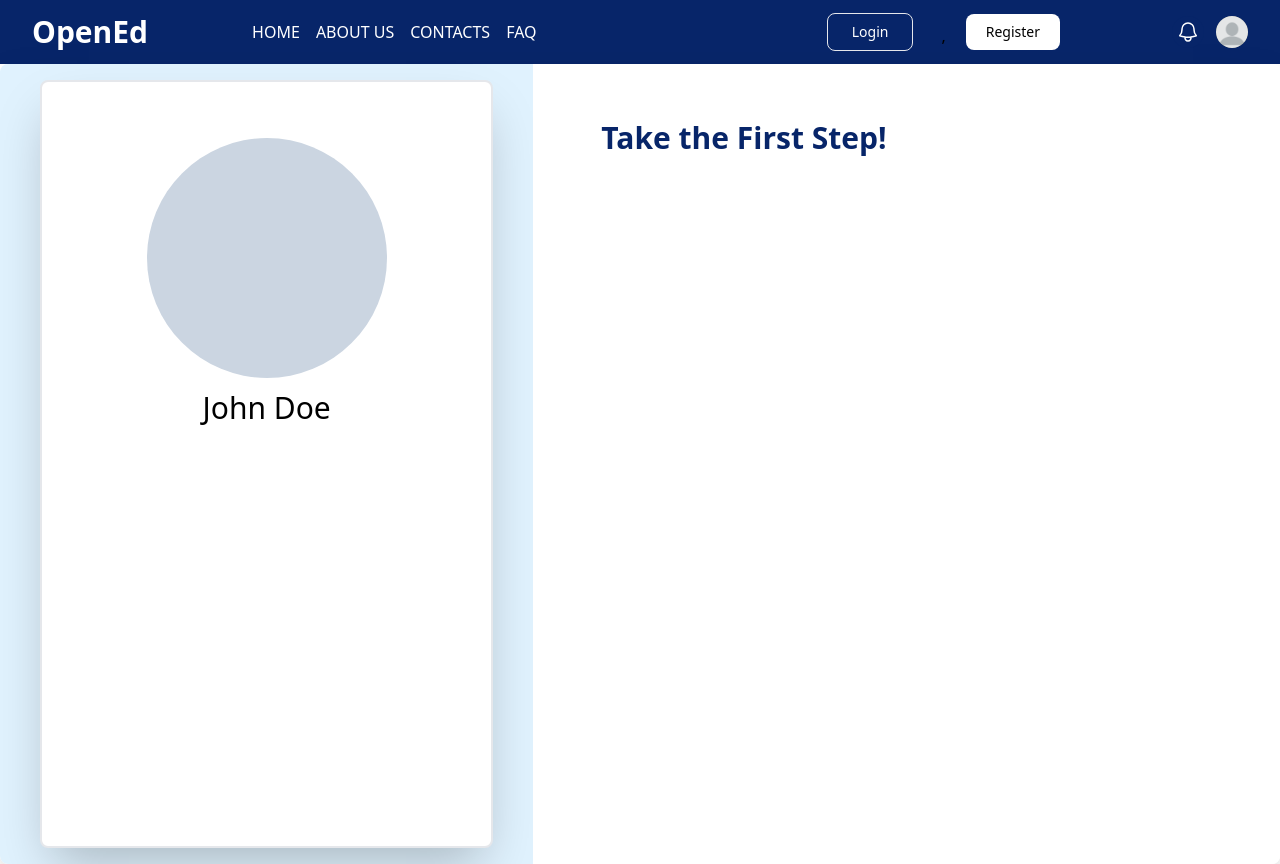
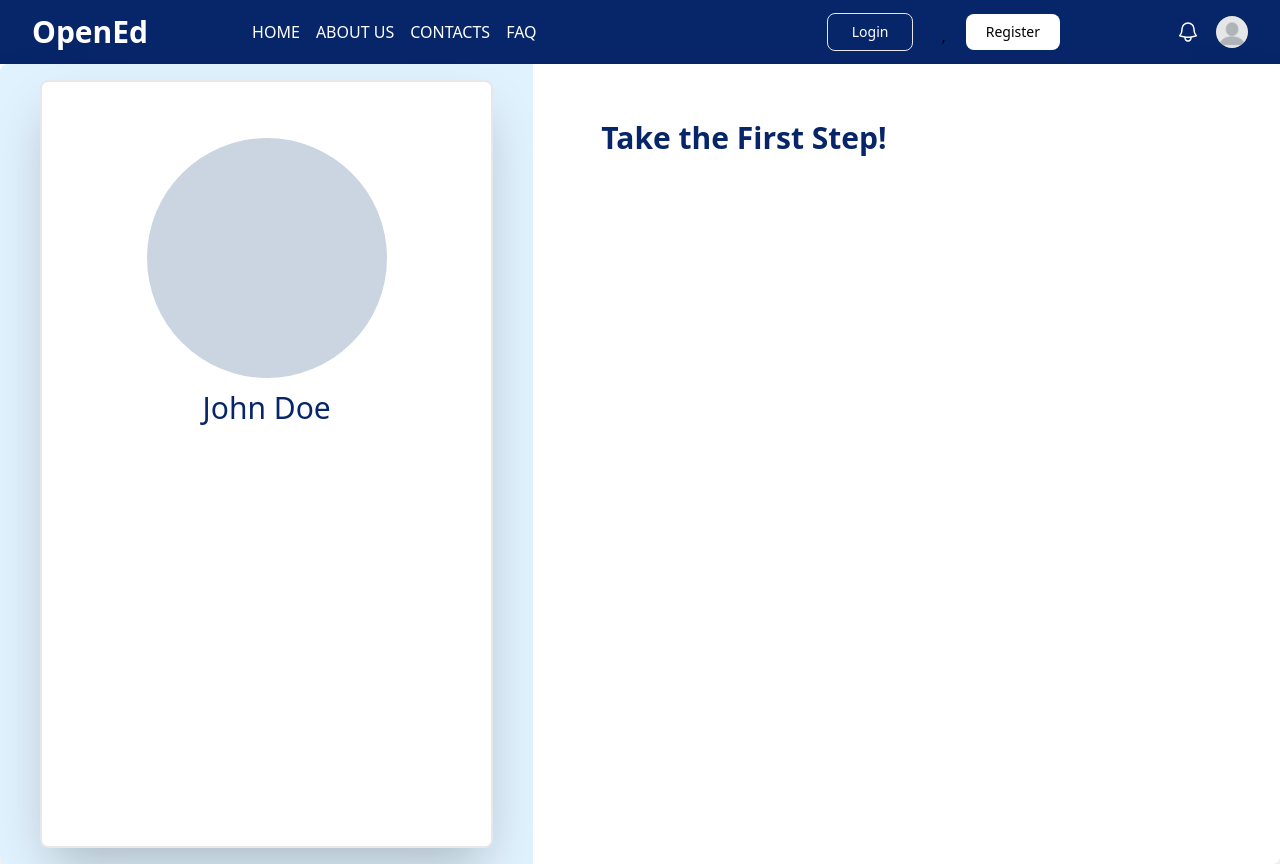
Before and after one commit to Xanvia/MOOC-IT-Center-UOP, a Next.js app in the folder frontend/: page /user in a window 1280 px wide. Built offline with nearby package versions, Linux system fonts and the light colour scheme; no server answers.

Commit message:
feat: add dp and name

```diff
--- a/frontend/src/app/user/page.tsx
+++ b/frontend/src/app/user/page.tsx
@@ -14,9 +14,10 @@ export default function page() {
                 <center>
                   <div className="bg-slate-300 mt-10 top-10 center h-60 w-60 rounded-full ">
                   </div>
-                  <h1 className="text text-black text-3xl pt-3">
+                  <h1 className="text text-primary text-3xl pt-3">
                     John Doe
                   </h1>
+
                 </center>
               </div>
             </div>
```
